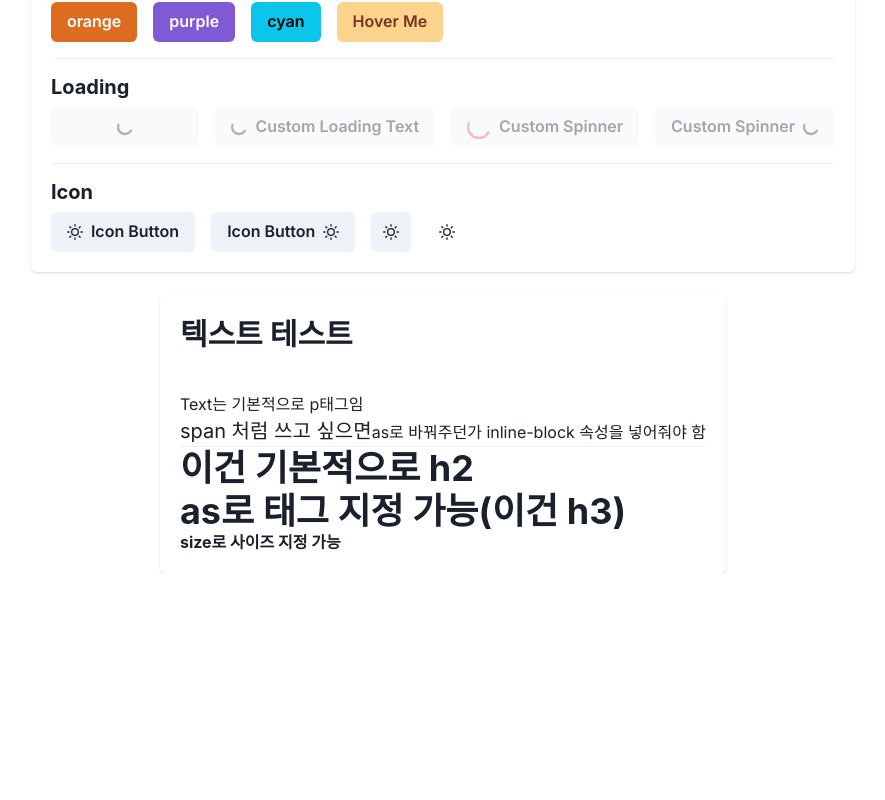
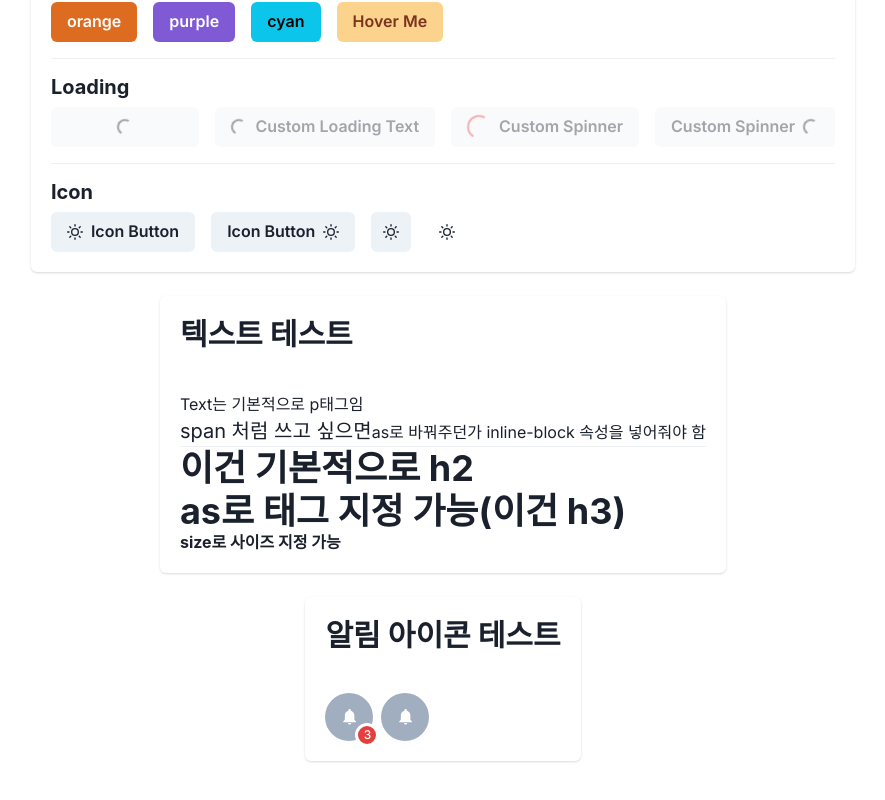
Before and after one commit to yoouyeon/playground, a Next.js app in the folder 2024-smilegate-weeklyton/: page /component in a window 1280 px wide. Shown: the part 520-1320 px from the top of the page, without its empty margins (197-1082 px from the left). Before the commit the page ends 1093 px from the top, so only its background shows below. Built offline with nearby package versions, Linux system fonts and the light colour scheme.

Commit message:
[2024-smilegate-weeklyton] 알림 테스트

```diff
--- /dev/null
+++ b/2024-smilegate-weeklyton/src/app/component/notiTest.tsx
@@ -0,0 +1,78 @@
+"use client";
+
+import { BellIcon } from "@chakra-ui/icons";
+import {
+  Avatar,
+  AvatarBadge,
+  Button,
+  Card,
+  CardBody,
+  CardHeader,
+  Heading,
+  HStack,
+  Popover,
+  PopoverBody,
+  PopoverCloseButton,
+  PopoverContent,
+  PopoverFooter,
+  PopoverHeader,
+  PopoverTrigger,
+  Text,
+  useDisclosure,
+} from "@chakra-ui/react";
+
+const NotiTest = () => {
+  // https://v2.chakra-ui.com/docs/hooks/use-disclosure
+  const { isOpen, onClose, onToggle } = useDisclosure();
+  return (
+    <Card>
+      <CardHeader>
+        <Heading as="h2" size="lg">
+          알림 아이콘 테스트
+        </Heading>
+      </CardHeader>
+      <CardBody>
+        <HStack>
+          {/* Uncontrolled */}
+          <Popover placement="bottom-end">
+            <PopoverTrigger>
+              <Avatar as={"button"} icon={<BellIcon />}>
+                <AvatarBadge boxSize="1.25em" bg="red.500">
+                  <Text fontSize="xs">3</Text>
+                </AvatarBadge>
+              </Avatar>
+            </PopoverTrigger>
+            <PopoverContent>
+              <PopoverHeader>알림</PopoverHeader>
+              <PopoverCloseButton />
+              <PopoverBody>어쩌고 저쩌고</PopoverBody>
+              <PopoverFooter>알림 모두 삭제</PopoverFooter>
+            </PopoverContent>
+          </Popover>
+          {/* Controlled */}
+          <Popover placement="bottom-start" isOpen={isOpen} onClose={onClose}>
+            <PopoverTrigger>
+              <Avatar
+                as={"button"}
+                icon={<BellIcon />}
+                onClick={onToggle}
+              ></Avatar>
+            </PopoverTrigger>
+            <PopoverContent>
+              <PopoverHeader>알림</PopoverHeader>
+              <PopoverCloseButton />
+              <PopoverBody>어쩌고 저쩌고</PopoverBody>
+              <PopoverFooter>
+                <Button colorScheme="red" size="xs" onClick={onToggle}>
+                  닫기 버튼
+                </Button>
+              </PopoverFooter>
+            </PopoverContent>
+          </Popover>
+        </HStack>
+      </CardBody>
+    </Card>
+  );
+};
+
+export default NotiTest;
--- a/2024-smilegate-weeklyton/src/app/component/page.tsx
+++ b/2024-smilegate-weeklyton/src/app/component/page.tsx
@@ -2,15 +2,17 @@ import { Button, VStack } from "@chakra-ui/react";
 import Link from "next/link";
 import ButtonTest from "./buttonTest";
 import TextTest from "./textText";
+import NotiTest from "./notiTest";
 
 const ComponentHome = () => {
   return (
-    <VStack mt={12} spacing={6}>
+    <VStack mt={12} spacing={6} mb={"15rem"}>
       <Button>
         <Link href="/">홈으로 이동</Link>
       </Button>
       <ButtonTest />
       <TextTest />
+      <NotiTest />
     </VStack>
   );
 };
```
Also changed, not shown: 1 other file (tests, documents, lock files or other folders).
